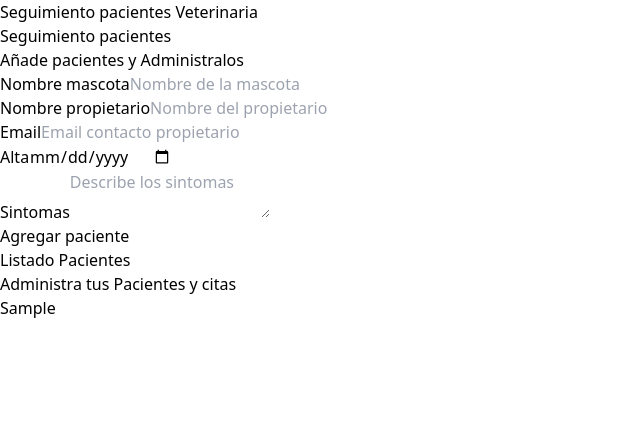
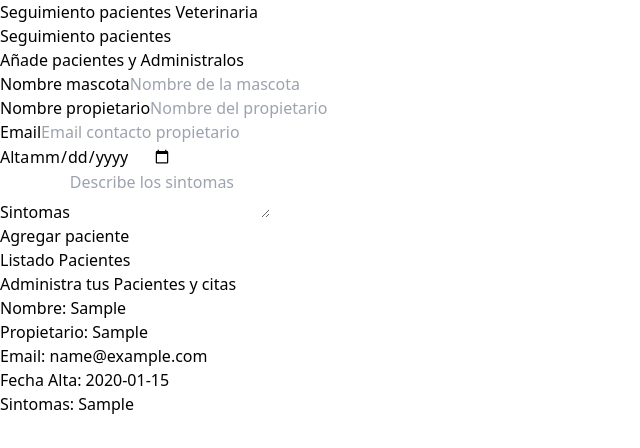
Before and after one commit to ACaminos/patient-manager, a React (Vite) app in the folder patientManager/: page / in a window 1280 px wide. Both pictures are taken after typing "Sample", "Sample", "name@example.com", "2020-01-15", "Sample" into the empty fields and a click on the input "Agregar paciente". Shown: the top 448 px of the page, without its empty margins (0-640 px from the left). Built offline with nearby package versions, Linux system fonts and the light colour scheme.

Commit message:
fix error show data

```diff
--- a/patientManager/src/components/ListadoPacientes.jsx
+++ b/patientManager/src/components/ListadoPacientes.jsx
@@ -1,6 +1,6 @@
 import Paciente from "./Paciente";
 
-function ListadoPacientes({pacientes}){
+const ListadoPacientes = ({pacientes}) => {
 
     return(
         <div className="md:w-1/2 lg:w-3/5 md:h-screen overflow-y-scroll">
@@ -8,10 +8,7 @@
             <p className="text-xl mt-5 mb-10 text-center">Administra tus {''} <span className="text-indigo-600 font-bold">Pacientes y citas</span>
             </p>
 
-            {pacientes.map( (paciente) => (
-                // <Paciente paciente={paciente} />
-                <h1>{paciente.nombre}</h1>
-            ))}
+            {pacientes.map( paciente => ( <Paciente paciente={paciente} /> ))}
 
         </div>
     )
--- a/patientManager/src/components/Paciente.jsx
+++ b/patientManager/src/components/Paciente.jsx
@@ -1,12 +1,14 @@
-const Paciente = ({pacientes}) => {
-    console.log(pacientes)
+const Paciente = ({paciente}) => {
+
+    const { nombre, propietario, email, fecha, sintomas } = paciente;
+    console.log(paciente)
     return(
         <div className="mx-5 my-10 bg-white shadow-md px-5 py-10 rounded-xl">
-        <p className="font-bold mb-3 text-gray-700 uppercase">Nombre: {''} <span className="font-normal normal-case">{paciente.nombre}</span></p>
-        <p className="font-bold mb-3 text-gray-700 uppercase">Propietario: {''} <span className="font-normal normal-case">Juan</span></p>
-        <p className="font-bold mb-3 text-gray-700 uppercase">Email: {''} <span className="font-normal normal-case">correo@correo.com.ar</span></p>
-        <p className="font-bold mb-3 text-gray-700 uppercase">Fecha Alta: {''} <span className="font-normal normal-case">10 Diciembre 2022</span></p>
-        <p className="font-bold mb-3 text-gray-700 uppercase">Sintomas: {''} <span className="font-normal normal-case">Lorem ipsum, dolor sit amet consectetur adipisicing elit. Suscipit nemo consequatur fugiat consequuntur. Quas sed ratione saepe reiciendis dolor amet sit, ab recusandae quis fuga a, fugit distinctio eum impedit!</span></p>
+        <p className="font-bold mb-3 text-gray-700 uppercase">Nombre: {''} <span className="font-normal normal-case">{ nombre }</span></p>
+        <p className="font-bold mb-3 text-gray-700 uppercase">Propietario: {''} <span className="font-normal normal-case">{ propietario }</span></p>
+        <p className="font-bold mb-3 text-gray-700 uppercase">Email: {''} <span className="font-normal normal-case">{ email }</span></p>
+        <p className="font-bold mb-3 text-gray-700 uppercase">Fecha Alta: {''} <span className="font-normal normal-case">{ fecha }</span></p>
+        <p className="font-bold mb-3 text-gray-700 uppercase">Sintomas: {''} <span className="font-normal normal-case">{ sintomas }</span></p>
     </div>
     )
 }
```
